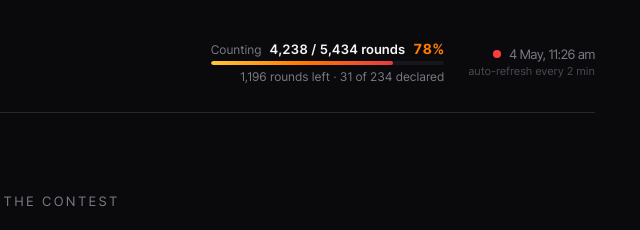
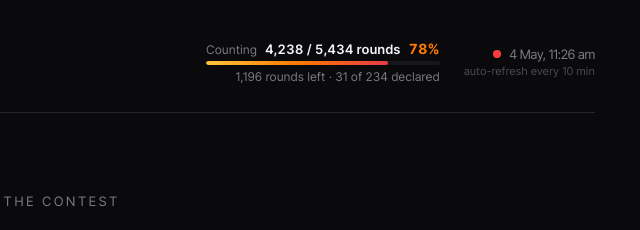
Before and after one commit to muthuishere/tnelection2026, a website: page docs/index.html in a window 1280 px wide. Shown: the top 230 px of the page, 617-1257 px from the left. Drawn offline with Linux system fonts and the light colour scheme.

Commit message:
Display 10-min refresh cadence (GitHub Pages cache-safe)

```diff
--- a/docs/index.html
+++ b/docs/index.html
@@ -395,7 +395,7 @@
         <div class="counting-mini" id="counting-mini"></div>
         <div class="live">
           <div class="live-row"><span class="dot"></span><span id="updated">—</span></div>
-          <div class="cadence">auto-refresh every 2 min</div>
+          <div class="cadence">auto-refresh every 10 min</div>
         </div>
       </div>
     </div>
```
